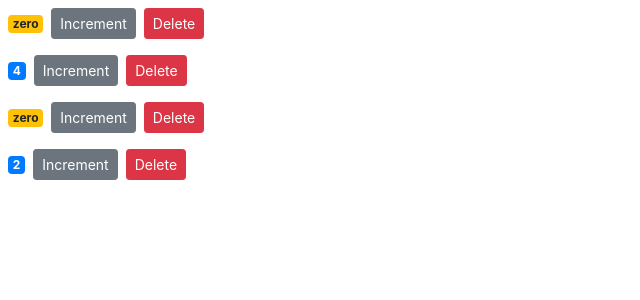
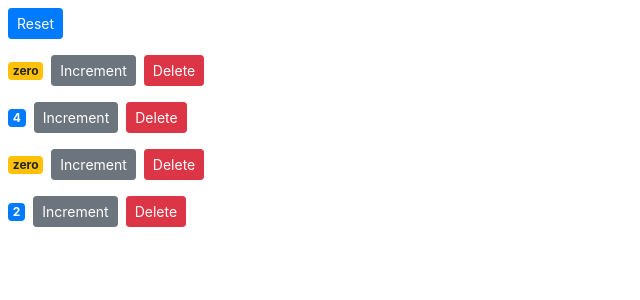
Before and after one commit to benNjogu/ReactJS, a React (Create React App) app in the folder counter-app/: page / in a window 1280 px wide. Shown: the top 300 px of the page, without its empty margins (0-640 px from the left). Built offline with nearby package versions, Linux system fonts and the light colour scheme.

Commit message:
Single source of truth.

```diff
--- a/counter-app/src/Components/counters.jsx
+++ b/counter-app/src/Components/counters.jsx
@@ -11,6 +11,14 @@
     ],
   };
 
+  handleReset = () => {
+    const counters = this.state.counters.map((c) => {
+      c.value = 0;
+      return c;
+    });
+    this.setState({ counters });
+  };
+
   handleDelete = (counterId) => {
     const counters = this.state.counters.filter((c) => c.id !== counterId);
     this.setState({ counters });
@@ -19,6 +27,12 @@
   render() {
     return (
       <div>
+        <button
+          onClick={this.handleReset}
+          className="btn btn-primary btn-sm m-2"
+        >
+          Reset
+        </button>
         {this.state.counters.map((counter) => (
           <Counter
             key={counter.id}
```
